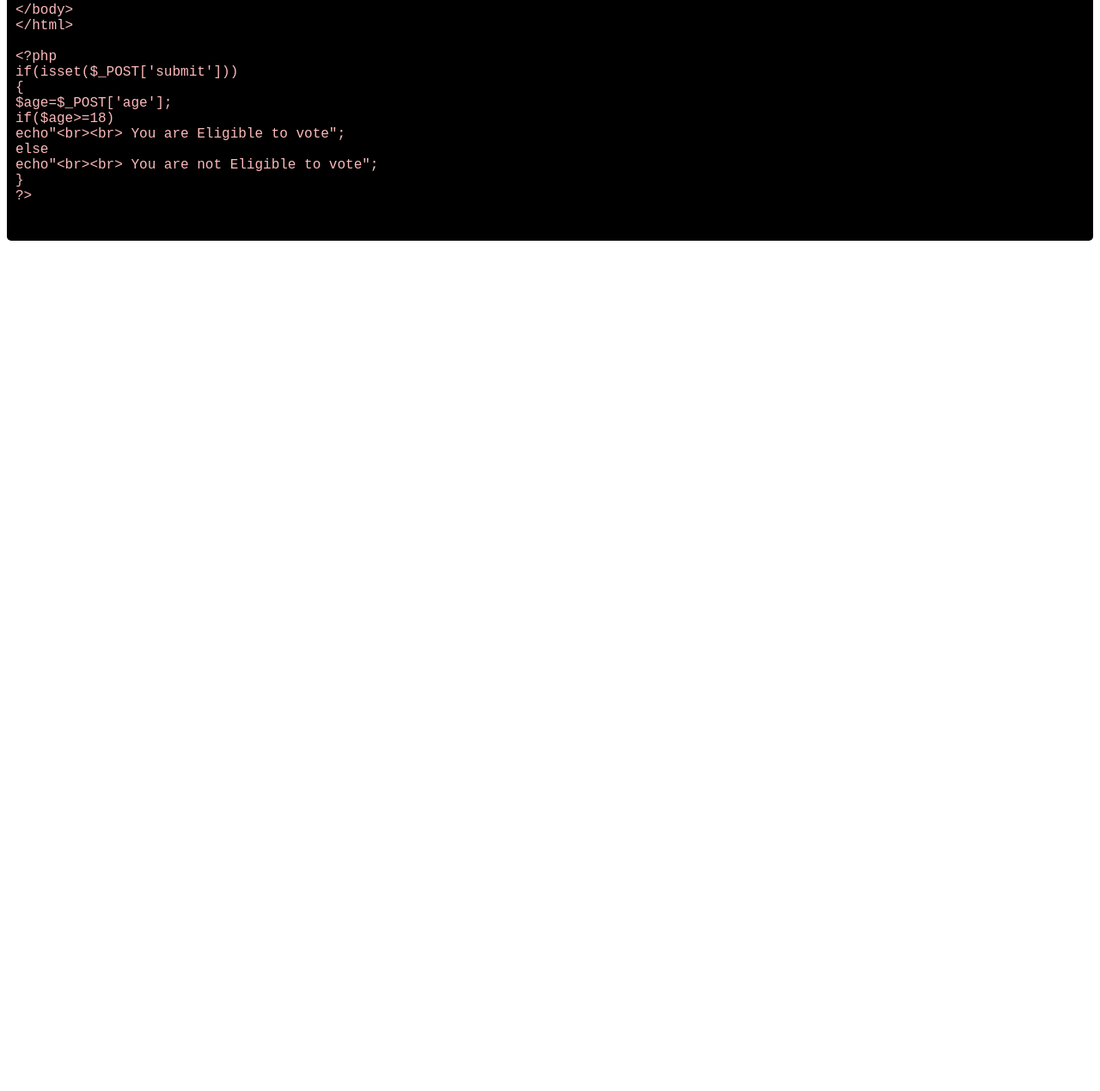
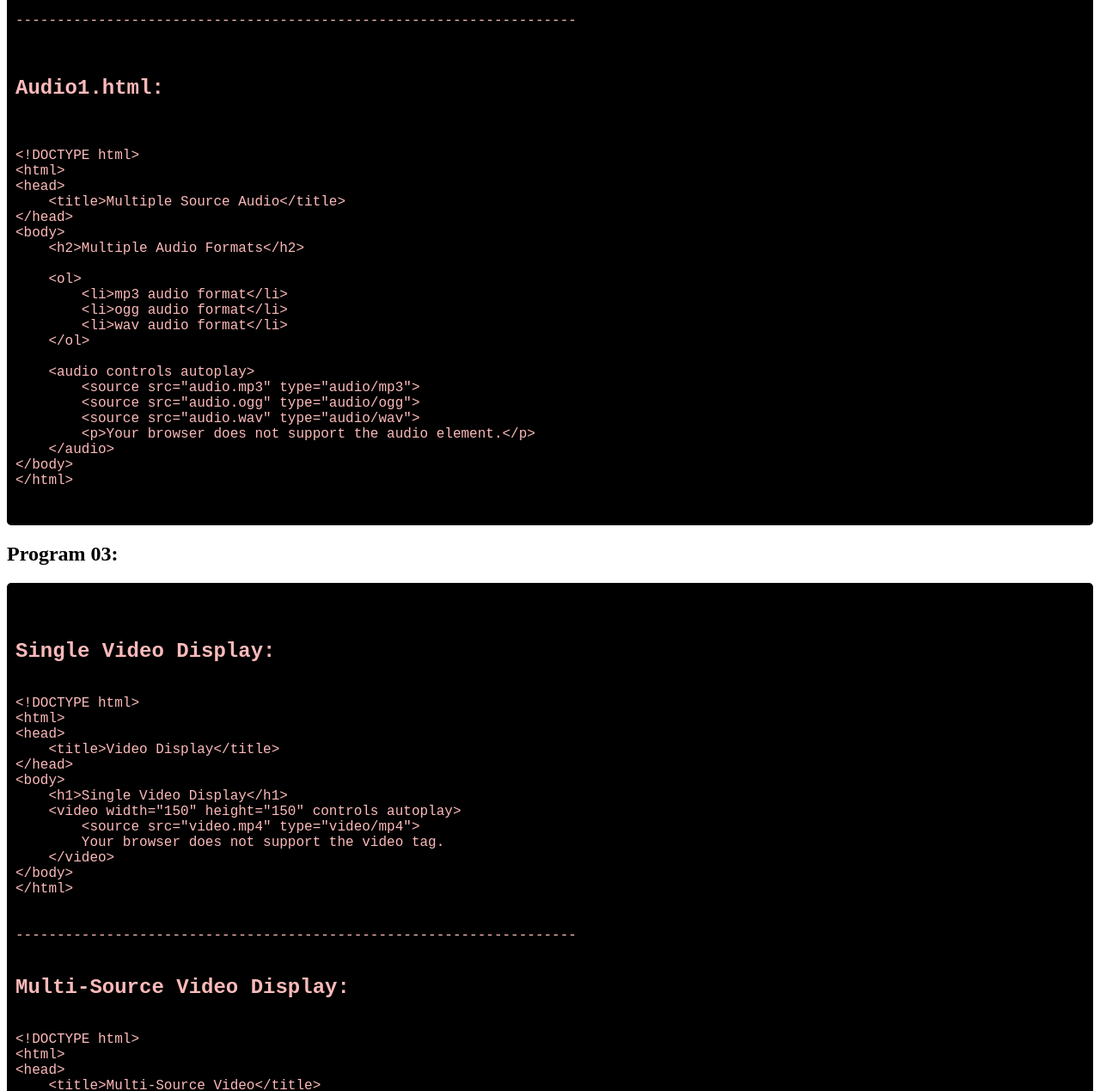
Before and after one commit to DurveshGaikwad/CodeByDurvesh, a plain HTML site: page hidden.html in a window 1280 px wide. Shown: the part 1076-2345 px from the top of the page at 86% size. Before the commit the page ends 1369 px from the top, so only its background shows below. Drawn offline with Linux system fonts and the light colour scheme.

Commit message:
Update hidden.html

```diff
--- a/hidden.html
+++ b/hidden.html
@@ -22,10 +22,8 @@
     <pre>
         <code>
 &lt;!DOCTYPE html&gt;
-&lt;html lang="en"&gt;
+&lt;html&gt;
 &lt;head&gt;
-    &lt;meta charset="UTF-8"&gt;
-    &lt;meta name="viewport" content="width=device-width, initial-scale=1.0"&gt;
     &lt;title&gt;Document&lt;/title&gt;
 &lt;/head&gt;
 &lt;body&gt;
@@ -39,7 +37,6 @@
 
 &lt;?php
     if ($_SERVER['REQUEST_METHOD'] == 'POST') {
-        // Function to check eligibility
         function checkEligibility($age) {
             if ($age &gt;= 18) {
                 return "You are eligible to vote!";
@@ -48,49 +45,102 @@
             }
         }
 
-        // Get the age from form input
         $age = $_POST['age'];
-
-        // Call the function and display the result
         echo "&lt;h2&gt;" . checkEligibility($age) . "&lt;/h2&gt;";
     }
 ?&gt;
         </code>
     </pre>
 
-    <h2>Program 01: (error)</h2>
+    <h2>Program 02:</h2>
 
     <pre>
         <code>
+            <h2>Audio.html</h2>
 &lt;!DOCTYPE html&gt;
-&lt;html lang="en"&gt;
+&lt;html&gt;
 &lt;head&gt;
-    &lt;meta charset="UTF-8"&gt;
-    &lt;meta name="viewport" content="width=device-width, initial-scale=1.0"&gt;
-    &lt;title&gt;Document&lt;/title&gt;
+    &lt;title&gt;Audio Example&lt;/title&gt;
 &lt;/head&gt;
 &lt;body&gt;
-    &lt;form method="post" action="age.php"&gt;
-        Enter your age:
-        &lt;input type="number" name="age"&gt;
-        &lt;input type="submit" value="Check Eligibility"&gt;
-    &lt;/form&gt;
+    &lt;h2&gt;Audio Playback with Loop&lt;/h2&gt;
+    &lt;audio controls autoplay loop&gt;
+        &lt;source src="audio.mp3" type="audio/mp3"&gt;
+    &lt;/audio&gt;
 &lt;/body&gt;
 &lt;/html&gt;
 
-&lt;?php
-if(isset($_POST['submit']))
-{
-$age=$_POST['age'];
-if($age&gt;=18)
-echo"&lt;br&gt;&lt;br&gt; You are Eligible to vote";
-else
-echo"&lt;br&gt;&lt;br&gt; You are not Eligible to vote";
-}
-?&gt;
+
+--------------------------------------------------------------------
+
+    <h2>Audio1.html:</h2>
+
+&lt;!DOCTYPE html&gt;
+&lt;html&gt;
+&lt;head&gt;
+    &lt;title&gt;Multiple Source Audio&lt;/title&gt;
+&lt;/head&gt;
+&lt;body&gt;
+    &lt;h2&gt;Multiple Audio Formats&lt;/h2&gt;
+
+    &lt;ol&gt;
+        &lt;li&gt;mp3 audio format&lt;/li&gt;
+        &lt;li&gt;ogg audio format&lt;/li&gt;
+        &lt;li&gt;wav audio format&lt;/li&gt;
+    &lt;/ol&gt;
+
+    &lt;audio controls autoplay&gt;
+        &lt;source src="audio.mp3" type="audio/mp3"&gt;
+        &lt;source src="audio.ogg" type="audio/ogg"&gt;
+        &lt;source src="audio.wav" type="audio/wav"&gt;
+        &lt;p&gt;Your browser does not support the audio element.&lt;/p&gt;
+    &lt;/audio&gt;
+&lt;/body&gt;
+&lt;/html&gt;
+        </code>
+    </pre>
+
+    <h2>Program 03:</h2>
+
+    <pre>
+        <code>
+         <h2>Single Video Display:</h2>
+&lt;!DOCTYPE html&gt;
+&lt;html&gt;
+&lt;head&gt;
+    &lt;title&gt;Video Display&lt;/title&gt;
+&lt;/head&gt;
+&lt;body&gt;
+    &lt;h1&gt;Single Video Display&lt;/h1&gt;
+    &lt;video width="150" height="150" controls autoplay&gt;
+        &lt;source src="video.mp4" type="video/mp4"&gt;
+        Your browser does not support the video tag.
+    &lt;/video&gt;
+&lt;/body&gt;
+&lt;/html&gt;
+
+
+--------------------------------------------------------------------
+    <h2>Multi-Source Video Display:</h2>
+&lt;!DOCTYPE html&gt;
+&lt;html&gt;
+&lt;head&gt;
+    &lt;title&gt;Multi-Source Video&lt;/title&gt;
+&lt;/head&gt;
+&lt;body&gt;
+    &lt;h1&gt;Video with Multiple Source Formats&lt;/h1&gt;
+    &lt;video width="300" height="300" controls autoplay&gt;
+        &lt;source src="video.mp4" type="video/mp4"&gt;
+        &lt;source src="video.webm" type="video/webm"&gt;
+        &lt;source src="video.ogg" type="video/ogg"&gt;
+        Your browser does not support the video tag.
+    &lt;/video&gt;
+&lt;/body&gt;
+&lt;/html&gt;
         </code>
     </pre>
 
 
+
 </body>
 </html>
```
